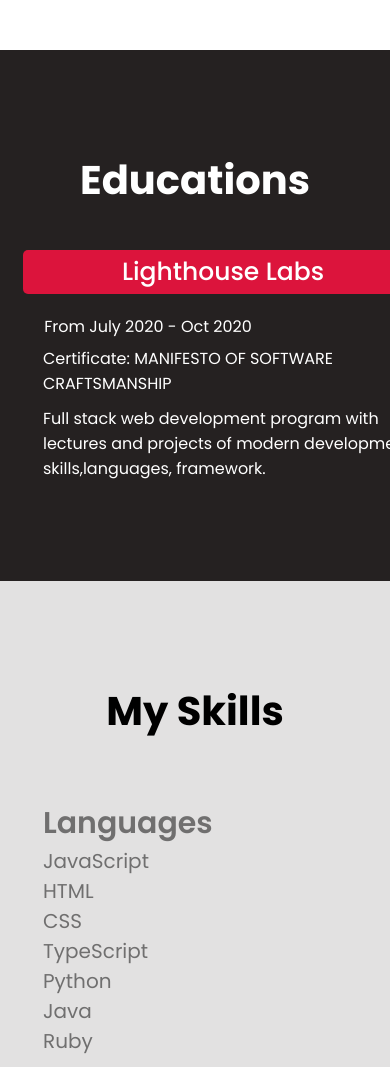
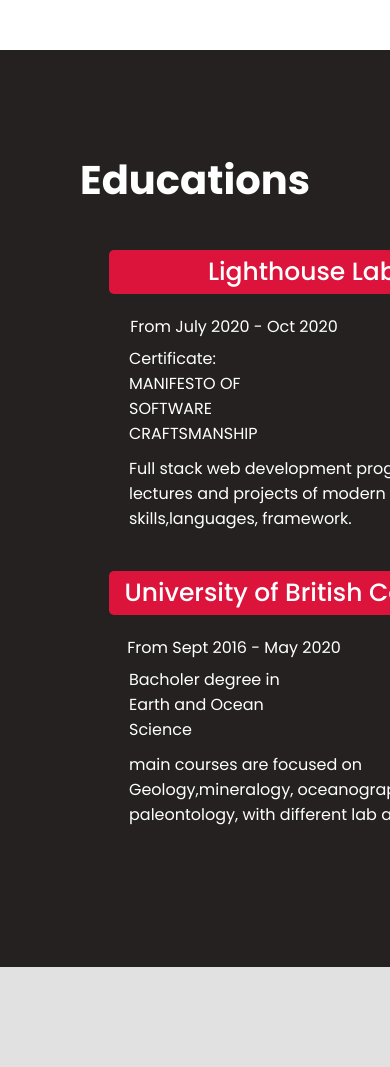
Before and after one commit to 97-Jeffrey/my-website, a PHP site: page / in a window 390 px wide; the page is wider, and only the part inside the window is pictured. Shown: the part 3173-4240 px from the top of that part. Run offline with PHP 8.4, Linux system fonts and the light colour scheme; some libraries are stand-ins or nearby versions.

Commit message:
some css are changed to make pages more responsive

```diff
--- a/style.css
+++ b/style.css
@@ -420,10 +420,28 @@
   .home .max-width {
     margin-left: 0;
   }
+  @media (max-width: 1002px) {
+    .education .max-width .education-container {
+      display: block;
+    }
+    .education .institute {
+      margin: auto;
+      width: 50%;
+      margin-bottom: 40px;
+    }
+  }
 }
-@media (max-width: 991 px) {
+@media (max-width: 991px) {
   .max-width {
     padding: 0 50px;
+  }
+}
+
+@media (max-width: 907px) {
+  .experince .all-experince {
+    display: block;
+    margin: auto;
+    width: 50%;
   }
 }
 
```
